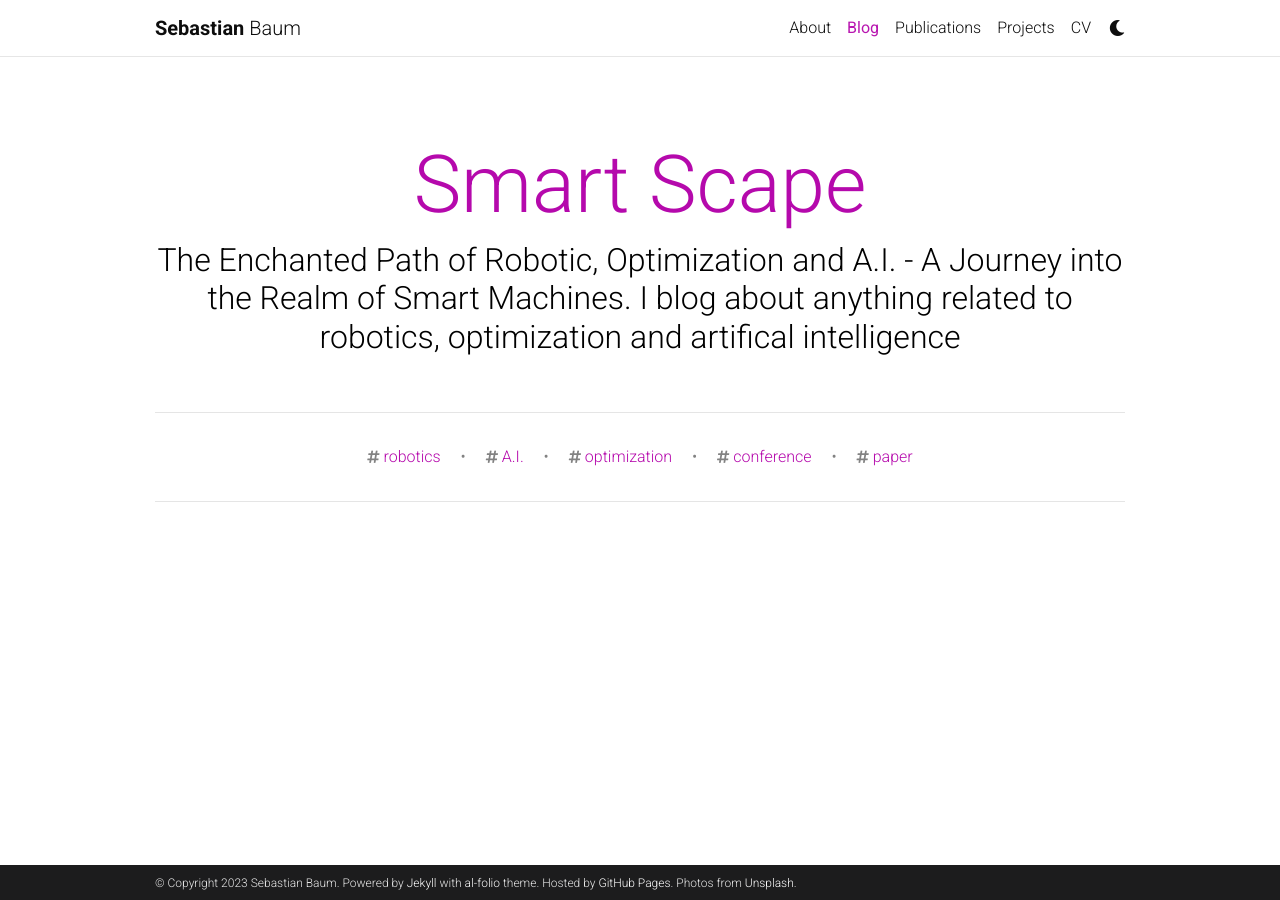
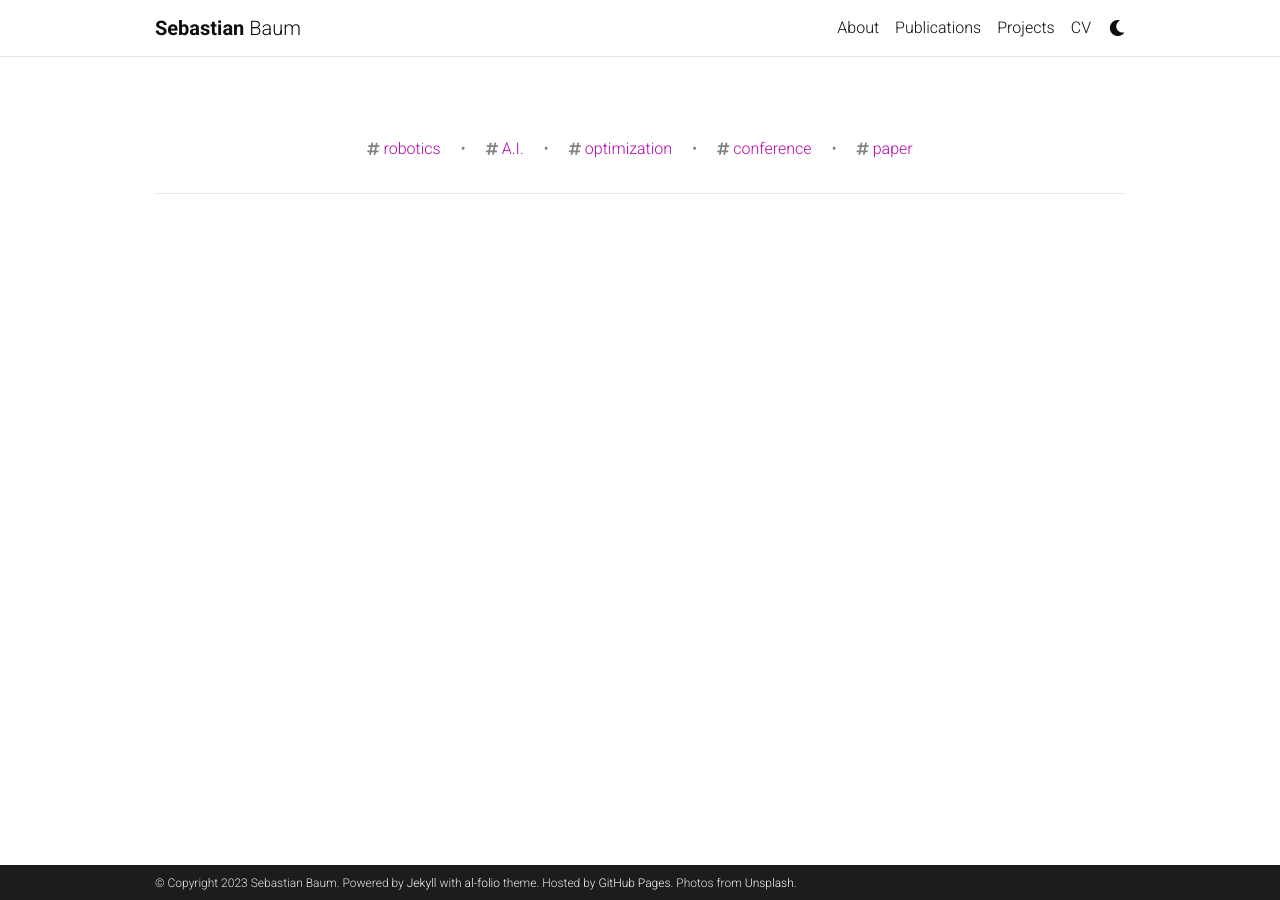
Before and after one commit to BaumSebastian/BaumSebastian.github.io, a Jekyll site: the page built from blog/index.html, in a window 1280 px wide. Built offline with Jekyll 4.4.1, drawn with Linux system fonts in a browser that asks for light colours; the list of posts is cut into pages by our own code; comment, search, counter and statistics services are not loaded; a style sheet for code colours, icons or effects is not loaded.

Commit message:
Removed Blog Submenu until something is on

```diff
--- a/_config.yml
+++ b/_config.yml
@@ -121,9 +121,9 @@ bing_site_verification:  # out your bing-site-verification ID (Bing Webmaster)
 # Blog
 # -----------------------------------------------------------------------------
 
-blog_name: Smart Scape # blog_name will be displayed in your blog page
-blog_nav_title: Blog # blog # your blog must have a title for it to be displayed in the nav bar
-blog_description: The Enchanted Path of Robotic, Optimization and A.I. - A Journey into the Realm of Smart Machines. I blog about anything related to robotics, optimization and artifical intelligence
+blog_name: # Smart Scape # blog_name will be displayed in your blog page
+blog_nav_title: # Blog # blog # your blog must have a title for it to be displayed in the nav bar
+blog_description: # The Enchanted Path of Robotic, Optimization and A.I. - A Journey into the Realm of Smart Machines. I blog about anything related to robotics, optimization and artifical intelligence
 permalink: /blog/:year/:title/
 
 # Pagination
```
